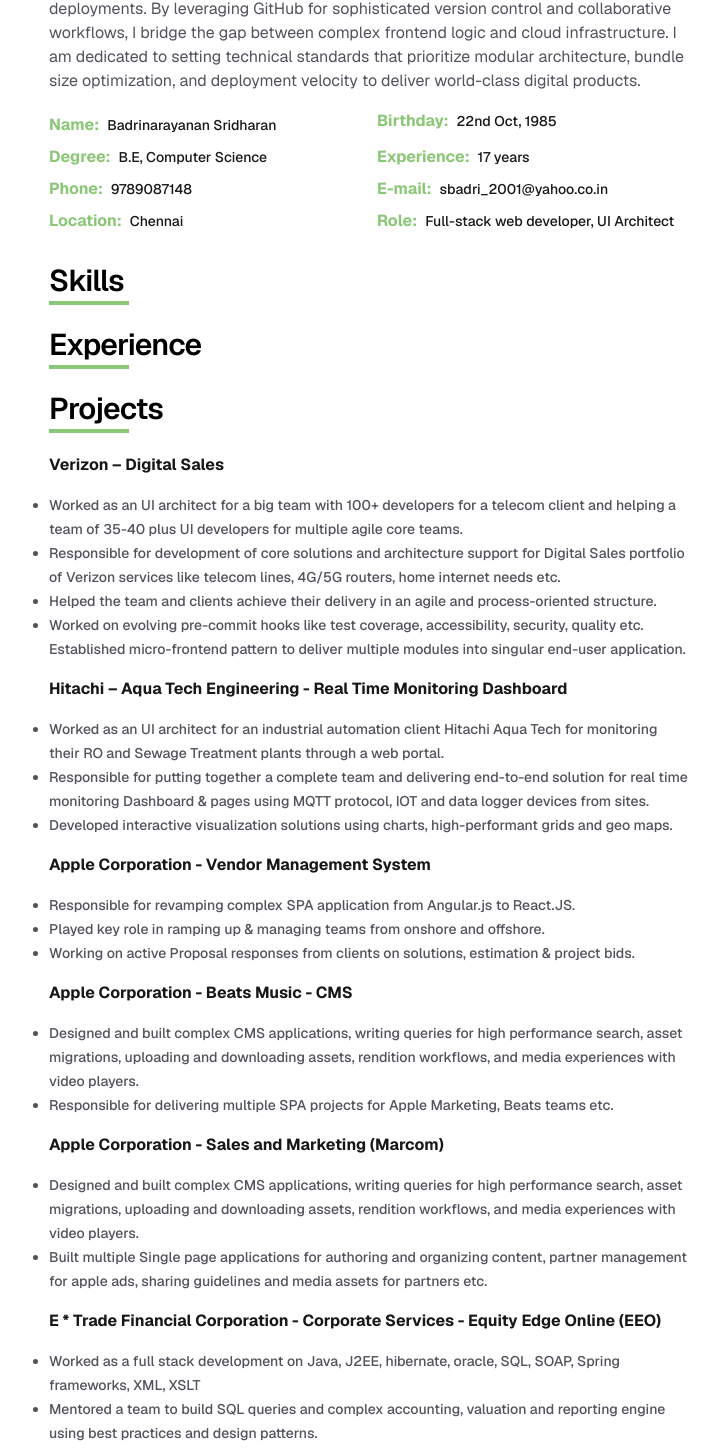
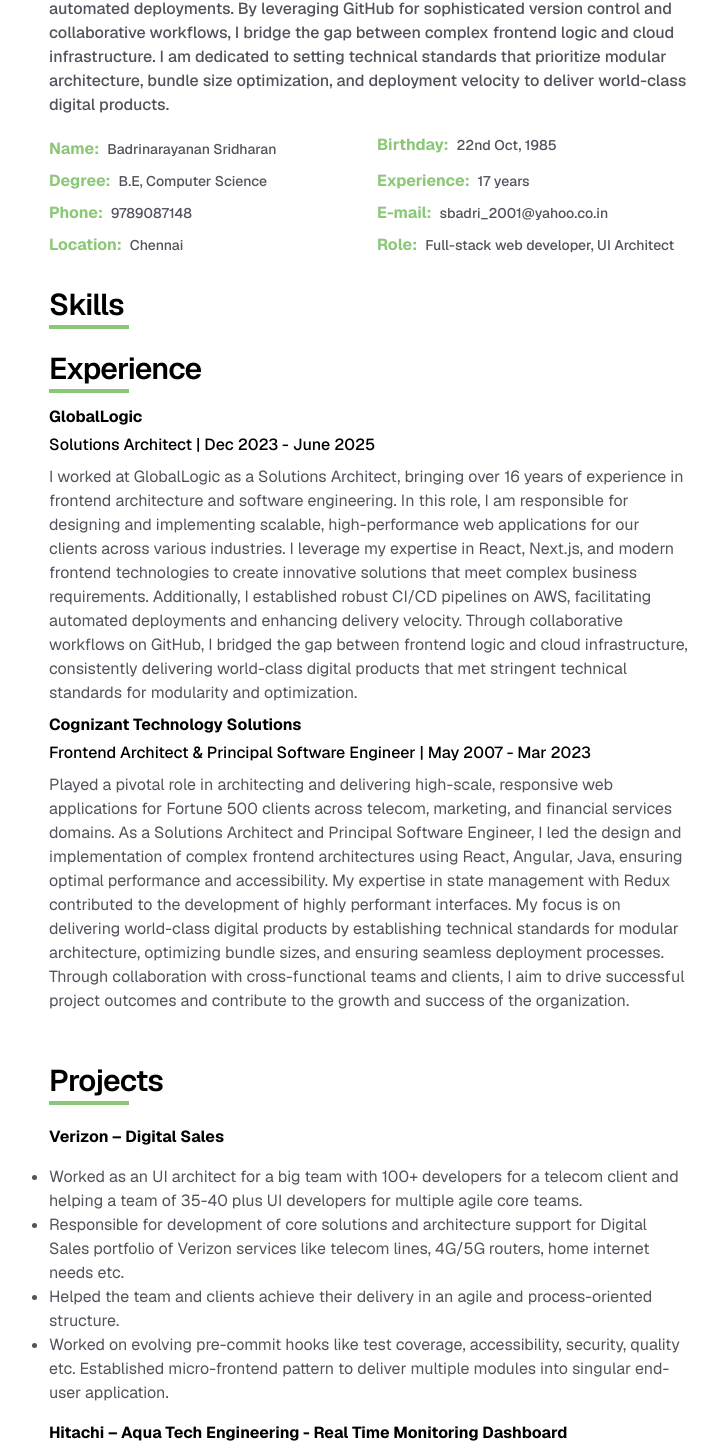
Before and after one commit to sbadri2001/express-portfolio, a Next.js app: page / in a window 1280 px wide. Shown: the part 331-1781 px from the top of the page, without its empty margins (271-990 px from the left). Built offline with nearby package versions, Linux system fonts and the light colour scheme.

Commit message:
added details

```diff
--- a/src/app/(landing)/aboutme.tsx
+++ b/src/app/(landing)/aboutme.tsx
@@ -6,7 +6,7 @@
       <h2 className="relative after:absolute after:-bottom-1 after:left-0 after:h-1 after:w-1/4 after:py-0.5 after:bg-[#8AC776] max-w-xs text-3xl font-semibold leading-10 tracking-tight text-black dark:text-red-50">
         About Me
       </h2>
-      <p className="text-md leading-6 text-zinc-600 dark:text-zinc-400 py-4">
+      <p className="text-md leading-6 text-zinc-600 dark:text-zinc-400 py-4 font-medium">
         Technical UI Architect specializing in building high-scale, responsive
         web applications using React and Next.js. I am an expert in designing
         predictable state management systems with Redux and crafting highly
@@ -27,47 +27,53 @@
           Templates
         </a>{" "} */}
       </p>
-      <div className="text-base font-medium sm:flex-row">
-        <div className="flex flex-col gap-4 text-base font-medium sm:flex-row">
+      <div className="text-base sm:flex-row text-zinc-600 dark:text-zinc-400 ">
+        <div className="md:flex flex-col gap-4 text-base font-medium sm:flex-row">
           <div className="flex-1 py-1">
             <span className="text-[#8AC776] text-md font-bold">Name:</span>
-            <span className="text-sm pl-2">Badrinarayanan Sridharan </span>
+            <span className="text-sm pl-2 font-medium">
+              Badrinarayanan Sridharan{" "}
+            </span>
           </div>
           <div className="flex-1">
             <span className="text-[#8AC776] text-md font-bold">Birthday:</span>
-            <span className="text-sm pl-2">22nd Oct, 1985</span>
+            <span className="text-sm pl-2 font-medium">22nd Oct, 1985</span>
           </div>
         </div>
-        <div className="flex flex-col gap-4 text-base font-medium sm:flex-row">
+        <div className="text-base md:flex flex-col gap-4 sm:flex-row">
           <div className="flex-1 py-1">
             <span className="text-[#8AC776] text-md font-bold">Degree:</span>
-            <span className="text-sm pl-2">B.E, Computer Science</span>
+            <span className="text-sm pl-2 font-medium">
+              B.E, Computer Science
+            </span>
           </div>
           <div className="flex-1 py-1">
             <span className="text-[#8AC776] text-md font-bold">
               Experience:
             </span>
-            <span className="text-sm pl-2">17 years</span>
+            <span className="text-sm pl-2 font-medium">17 years</span>
           </div>
         </div>
-        <div className="flex flex-col gap-4 text-base font-medium sm:flex-row">
+        <div className="text-base md:flex flex-col gap-4 sm:flex-row">
           <div className="flex-1 py-1">
             <span className="text-[#8AC776] text-md font-bold">Phone:</span>
-            <span className="text-sm pl-2">9789087148</span>
+            <span className="text-sm pl-2 font-medium">9789087148</span>
           </div>
           <div className="flex-1 py-1">
             <span className="text-[#8AC776] text-md font-bold">E-mail:</span>
-            <span className="text-sm pl-2">sbadri_2001@yahoo.co.in</span>
+            <span className="text-sm pl-2 font-medium">
+              sbadri_2001@yahoo.co.in
+            </span>
           </div>
         </div>
-        <div className="flex flex-col gap-4 text-base font-medium sm:flex-row">
+        <div className="text-base md:flex flex-col gap-4 font-medium sm:flex-row">
           <div className="flex-1 py-1">
             <span className="text-[#8AC776] text-md font-bold">Location:</span>
-            <span className="text-sm pl-2">Chennai</span>
+            <span className="text-sm pl-2 font-medium">Chennai</span>
           </div>
           <div className="flex-1 py-1">
             <span className="text-[#8AC776] text-md font-bold">Role:</span>
-            <span className="text-sm pl-2">
+            <span className="text-sm pl-2 font-medium">
               Full-stack web developer, UI Architect
             </span>
           </div>
--- a/src/app/(landing)/experience.tsx
+++ b/src/app/(landing)/experience.tsx
@@ -6,6 +6,55 @@
       <h2 className="relative after:absolute after:-bottom-1 after:left-0 after:h-1 after:w-1/4 after:py-0.5 after:bg-[#8AC776] max-w-xs text-3xl font-semibold leading-10 tracking-tight text-black dark:text-red-50">
         Experience
       </h2>
+      <div className="py-4 text-zinc-600 dark:text-zinc-400 ">
+        <div>
+          <div className="text-base font-bold pb-1 text-black dark:text-red-50">
+            GlobalLogic
+          </div>
+          <div className="text-base font-medium text-black dark:text-red-50">
+            Solutions Architect | Dec 2023 - June 2025
+          </div>
+          <div className="leading-6 text-zinc-600 dark:text-zinc-400 py-2">
+            I worked at GlobalLogic as a Solutions Architect, bringing over 16
+            years of experience in frontend architecture and software
+            engineering. In this role, I am responsible for designing and
+            implementing scalable, high-performance web applications for our
+            clients across various industries. I leverage my expertise in React,
+            Next.js, and modern frontend technologies to create innovative
+            solutions that meet complex business requirements. Additionally, I
+            established robust CI/CD pipelines on AWS, facilitating automated
+            deployments and enhancing delivery velocity. Through collaborative
+            workflows on GitHub, I bridged the gap between frontend logic and
+            cloud infrastructure, consistently delivering world-class digital
+            products that met stringent technical standards for modularity and
+            optimization.
+          </div>
+        </div>
+        <div>
+          <div className="text-base font-bold pb-1 text-black dark:text-red-50">
+            Cognizant Technology Solutions
+          </div>
+          <div className="text-base font-medium text-black dark:text-red-50">
+            Frontend Architect & Principal Software Engineer | May 2007 - Mar
+            2023
+          </div>
+          <div className="leading-6 text-zinc-600 dark:text-zinc-400 py-2">
+            Played a pivotal role in architecting and delivering high-scale,
+            responsive web applications for Fortune 500 clients across telecom,
+            marketing, and financial services domains. As a Solutions Architect
+            and Principal Software Engineer, I led the design and implementation
+            of complex frontend architectures using React, Angular, Java,
+            ensuring optimal performance and accessibility. My expertise in
+            state management with Redux contributed to the development of highly
+            performant interfaces. My focus is on delivering world-class digital
+            products by establishing technical standards for modular
+            architecture, optimizing bundle sizes, and ensuring seamless
+            deployment processes. Through collaboration with cross-functional
+            teams and clients, I aim to drive successful project outcomes and
+            contribute to the growth and success of the organization.
+          </div>
+        </div>
+      </div>
     </div>
   );
 };
--- a/src/app/(landing)/page.tsx
+++ b/src/app/(landing)/page.tsx
@@ -16,7 +16,7 @@
           height={20}
           priority
         /> */}
-        <div className="flex flex-col items-center gap-6 text-center sm:items-start sm:text-left">
+        <div className="flex flex-col items-center gap-6 sm:items-start sm:text-left">
           <AboutMe />
           <Skills />
           <Experience />
--- a/src/app/(landing)/projects.tsx
+++ b/src/app/(landing)/projects.tsx
@@ -6,10 +6,12 @@
       <h2 className="relative after:absolute after:-bottom-1 after:left-0 after:h-1 after:w-1/4 after:py-0.5 after:bg-[#8AC776] max-w-xs text-3xl font-semibold leading-10 tracking-tight text-black dark:text-red-50">
         Projects
       </h2>
-      <div className="text-base font-medium py-2">
-        <div className="text-base font-medium">
-          <div className="text-md font-bold py-4">Verizon – Digital Sales</div>
-          <div className="text-sm leading-6 text-zinc-600 dark:text-zinc-400">
+      <div className="text-base py-2">
+        <div className="text-base">
+          <div className="font-bold text-black dark:text-red-50 py-4">
+            Verizon – Digital Sales
+          </div>
+          <div className="leading-6 text-zinc-600 dark:text-zinc-400">
             <ul className="list-disc">
               <li>
                 Worked as an UI architect for a big team with 100+ developers
@@ -34,11 +36,11 @@
             </ul>
           </div>
         </div>
-        <div className="text-base font-medium">
-          <div className="text-md font-bold py-4">
+        <div className="text-base">
+          <div className="font-bold text-black dark:text-red-50 py-4">
             Hitachi – Aqua Tech Engineering - Real Time Monitoring Dashboard
           </div>
-          <div className="text-sm leading-6 text-zinc-600 dark:text-zinc-400">
+          <div className="leading-6 text-zinc-600 dark:text-zinc-400">
             <ul className="list-disc">
               <li>
                 Worked as an UI architect for an industrial automation client
@@ -57,11 +59,11 @@
             </ul>
           </div>
         </div>
-        <div className="text-base font-medium">
-          <div className="text-md font-bold py-4">
+        <div className="text-base">
+          <div className="font-bold text-black dark:text-red-50 py-4">
             Apple Corporation - Vendor Management System
           </div>
-          <div className="text-sm leading-6 text-zinc-600 dark:text-zinc-400">
+          <div className="leading-6 text-zinc-600 dark:text-zinc-400">
             <ul className="list-disc">
               <li>
                 Responsible for revamping complex SPA application from
@@ -78,11 +80,11 @@
             </ul>
           </div>
         </div>
-        <div className="text-base font-medium">
-          <div className="text-md font-bold py-4">
-            Apple Corporation - Beats Music - CMS
+        <div className="text-base">
+          <div className="font-bold text-black dark:text-red-50 py-4">
+            Apple Corporation - Beats - CMS
           </div>
-          <div className="text-sm leading-6 text-zinc-600 dark:text-zinc-400">
+          <div className="leading-6 text-zinc-600 dark:text-zinc-400">
             <ul className="list-disc">
               <li>
                 Designed and built complex CMS applications, writing queries for
@@ -97,11 +99,11 @@
             </ul>
           </div>
         </div>
-        <div className="text-base font-medium">
-          <div className="text-md font-bold py-4">
+        <div className="text-base">
+          <div className="font-bold text-black dark:text-red-50 py-4">
             Apple Corporation - Sales and Marketing (Marcom)
           </div>
-          <div className="text-sm leading-6 text-zinc-600 dark:text-zinc-400">
+          <div className="leading-6 text-zinc-600 dark:text-zinc-400">
             <ul className="list-disc">
               <li>
                 Designed and built complex CMS applications, writing queries for
@@ -117,12 +119,12 @@
             </ul>
           </div>
         </div>
-        <div className="text-base font-medium">
-          <div className="text-md font-bold py-4">
+        <div className="text-base">
+          <div className="font-bold text-black dark:text-red-50 py-4">
             E * Trade Financial Corporation - Corporate Services - Equity Edge
             Online (EEO)
           </div>
-          <div className="text-sm leading-6 text-zinc-600 dark:text-zinc-400">
+          <div className="leading-6 text-zinc-600 dark:text-zinc-400">
             <ul className="list-disc">
               <li>
                 Worked as a full stack development on Java, J2EE, hibernate,
```
